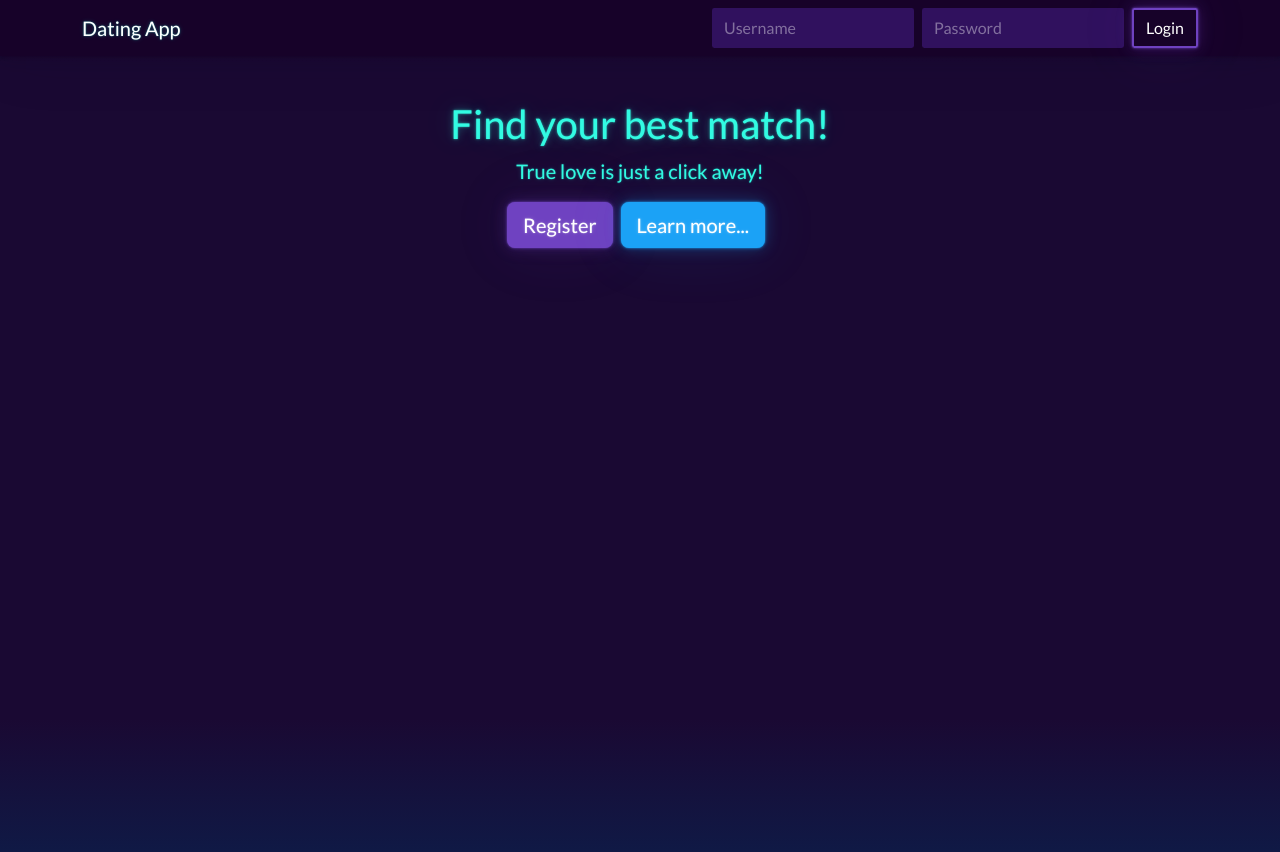
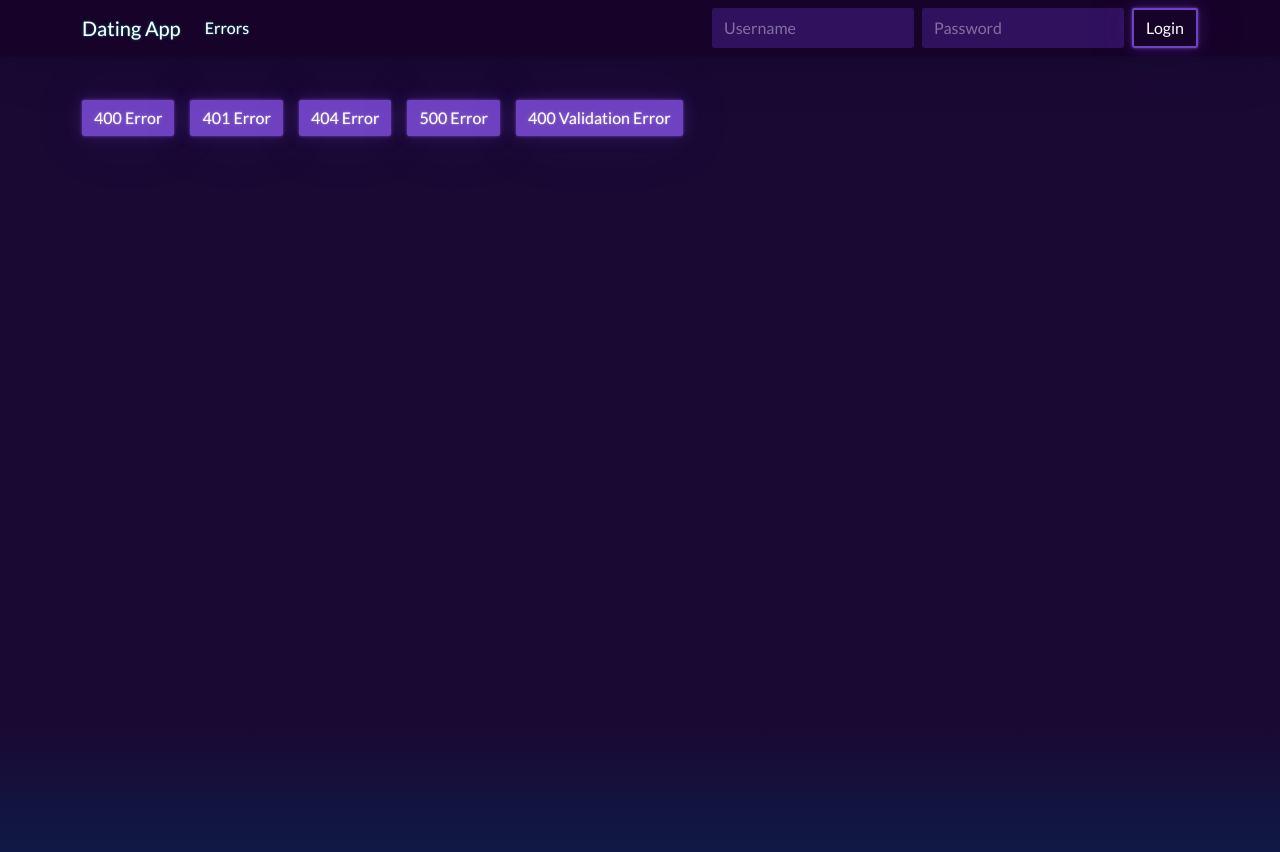
Before and after one commit to kikooooo22/App1-ServiciosWeb, an Angular app in the folder client/: page /errors in a window 1280 px wide. Shown: the top 852 px of the page. Built offline with nearby package versions, Linux system fonts and the light colour scheme; no server answers.

Commit message:
Parcial 2 - Add tests for errors from SPA

```diff
--- a/client/src/app/app.routes.ts
+++ b/client/src/app/app.routes.ts
@@ -5,6 +5,7 @@
 import { ListsComponent } from './lists/lists.component';
 import { MessagesComponent } from './messages/messages.component';
 import { authGuard } from './_guards/auth.guard';
+import { TestErrorsComponent } from './errors/test-errors/test-errors.component';
 
 export const routes: Routes = [
     {path:"", component: HomeComponent},
@@ -19,6 +20,7 @@
             {path:"messages", component: MessagesComponent}
         ]
     },
+    {path: "errors", component: TestErrorsComponent},
     {path:"**", component: HomeComponent, pathMatch: "full"}
 
 
--- /dev/null
+++ b/client/src/app/errors/test-errors/test-errors.component.html
@@ -0,0 +1,7 @@
+<div>
+    <button class="btn btn-primary me-3" (click)="get400Error()">400 Error</button>
+    <button class="btn btn-primary me-3" (click)="get401Error()">401 Error</button>
+    <button class="btn btn-primary me-3" (click)="get404Error()">404 Error</button>
+    <button class="btn btn-primary me-3" (click)="get500Error()">500 Error</button>
+    <button class="btn btn-primary me-3" (click)="get400ValidationError()">400 Validation Error</button>
+</div>
--- /dev/null
+++ b/client/src/app/errors/test-errors/test-errors.component.ts
@@ -0,0 +1,51 @@
+import { HttpClient } from '@angular/common/http';
+import { Component, inject } from '@angular/core';
+
+@Component({
+  selector: 'app-test-errors',
+  standalone: true,
+  imports: [],
+  templateUrl: './test-errors.component.html',
+  styleUrl: './test-errors.component.css'
+})
+export class TestErrorsComponent {
+
+  baseUrl = "https://localhost:5001/api/";
+  private http = inject(HttpClient);
+
+  get400Error(): void {
+    this.http.get(this.baseUrl + "buggy/bad-request").subscribe({
+      next: (response) => console.log(response),
+      error: (error) => console.log(error)
+    })
+  }
+
+  get401Error(): void {
+    this.http.get(this.baseUrl + "buggy/auth").subscribe({
+      next: (response) => console.log(response),
+      error: (error) => console.log(error)
+    })
+  }
+
+  get404Error(): void {
+    this.http.get(this.baseUrl + "buggy/not-found").subscribe({
+      next: (response) => console.log(response),
+      error: (error) => console.log(error)
+    })
+  }
+
+  get500Error(): void {
+    this.http.get(this.baseUrl + "buggy/server-error").subscribe({
+      next: (response) => console.log(response),
+      error: (error) => console.log(error)
+    })
+  }
+
+  get400ValidationError(): void {
+    this.http.post(this.baseUrl + "account/register", {}).subscribe({
+      next: (response) => console.log(response),
+      error: (error) => console.log(error)
+    })
+  }
+
+}
--- a/client/src/app/nav/nav.component.html
+++ b/client/src/app/nav/nav.component.html
@@ -14,6 +14,9 @@
                     <a routerLink="/messages" routerLinkActive="active" class="nav-link">Messages</a>
                 </li>
             }
+            <li class="nav-item">
+                <a routerLink="/errors" routerLinkActive="active" class="nav-link">Errors</a>
+            </li>
         </ul>
 
         @if (accountService.currentUser()){
```
Also changed, not shown: client/src/app/errors/test-errors/test-errors.component.css (added).
